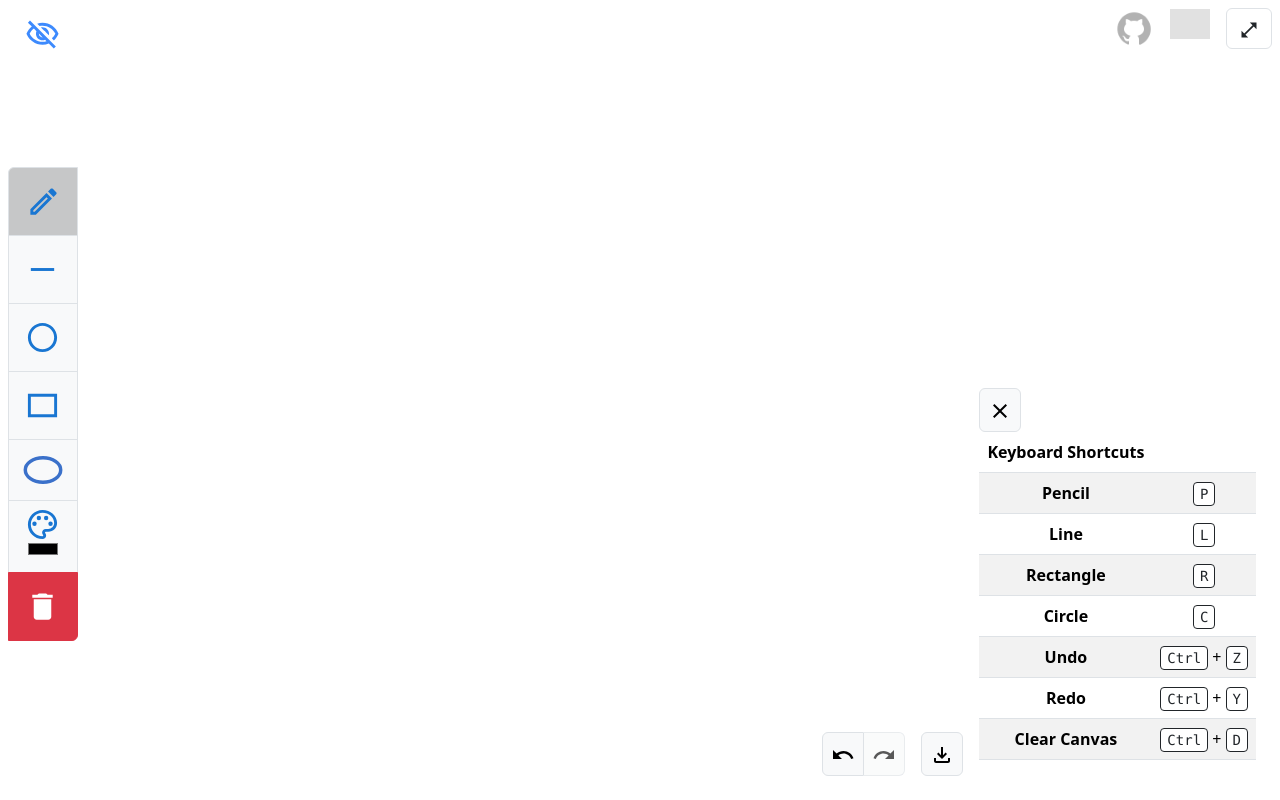
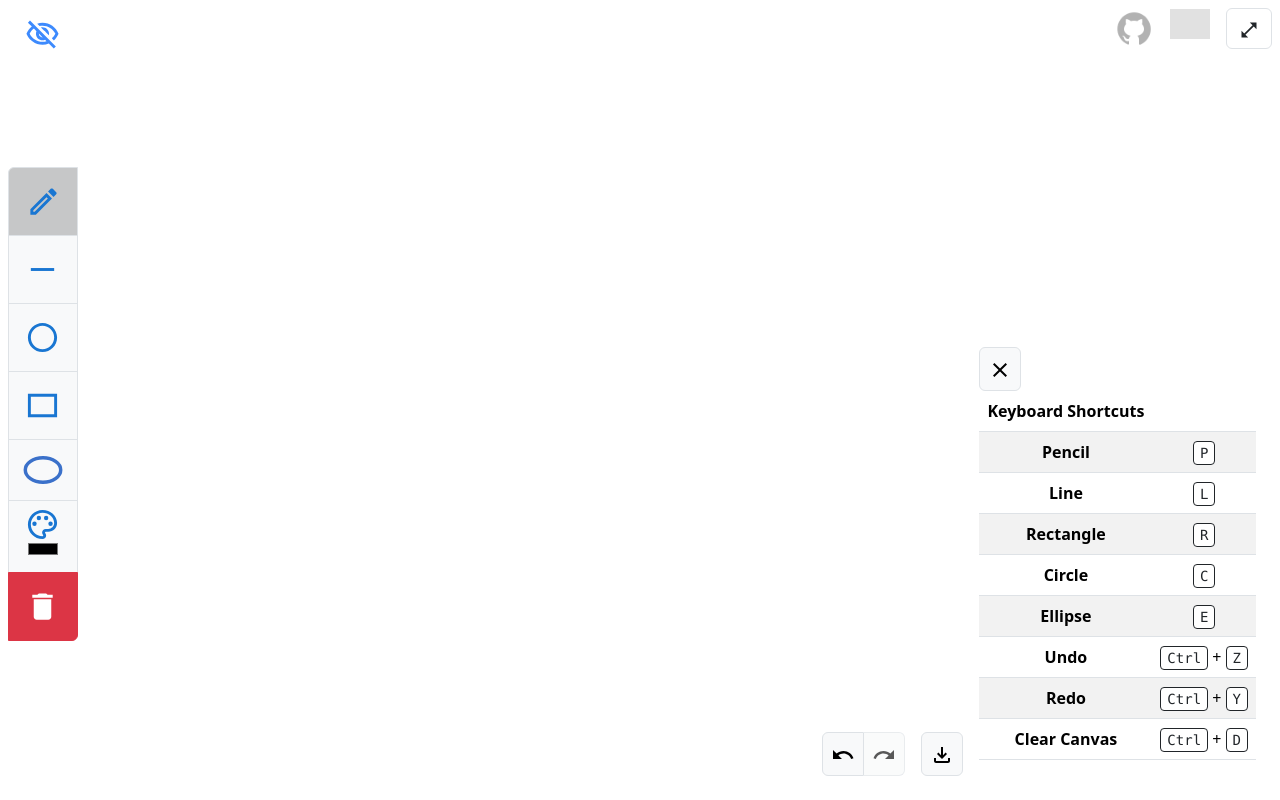
Before and after one commit to Sugamgoel28/EaseDraw, a React (Vite) app: page / in a window 1280 px wide. Both pictures are taken after a click on the button 1235 px from the left and 754 px from the top of the page. Built offline with nearby package versions, Linux system fonts and the light colour scheme; grey boxes are pictures that could not be loaded.

Commit message:
Update: Add keyboard shortcut for ellipse tool

```diff
--- a/src/components/KeyboardShortcuts/Shortcuts.jsx
+++ b/src/components/KeyboardShortcuts/Shortcuts.jsx
@@ -45,6 +45,11 @@ const Shortcuts = () => {
             </tr>
 
             <tr>
+              <th scope="row">Ellipse</th>
+              <td><kbd className="bg-white text-dark border border-dark ">E</kbd></td>
+            </tr>
+
+            <tr>
               <th scope="row">Undo</th>
               <td><kbd className="bg-white text-dark border border-dark ">Ctrl</kbd> + <kbd className="bg-white text-dark border border-dark ">Z</kbd></td>
             </tr>
--- a/src/components/Whiteboard/index.jsx
+++ b/src/components/Whiteboard/index.jsx
@@ -238,6 +238,9 @@ const WhiteBoard = ({ isToolbarVisible }) => {
           case "c":
             setTool("circle");
             break;
+          case "e":
+            setTool("ellipse");
+            break;
 
           default:
             break;
```
